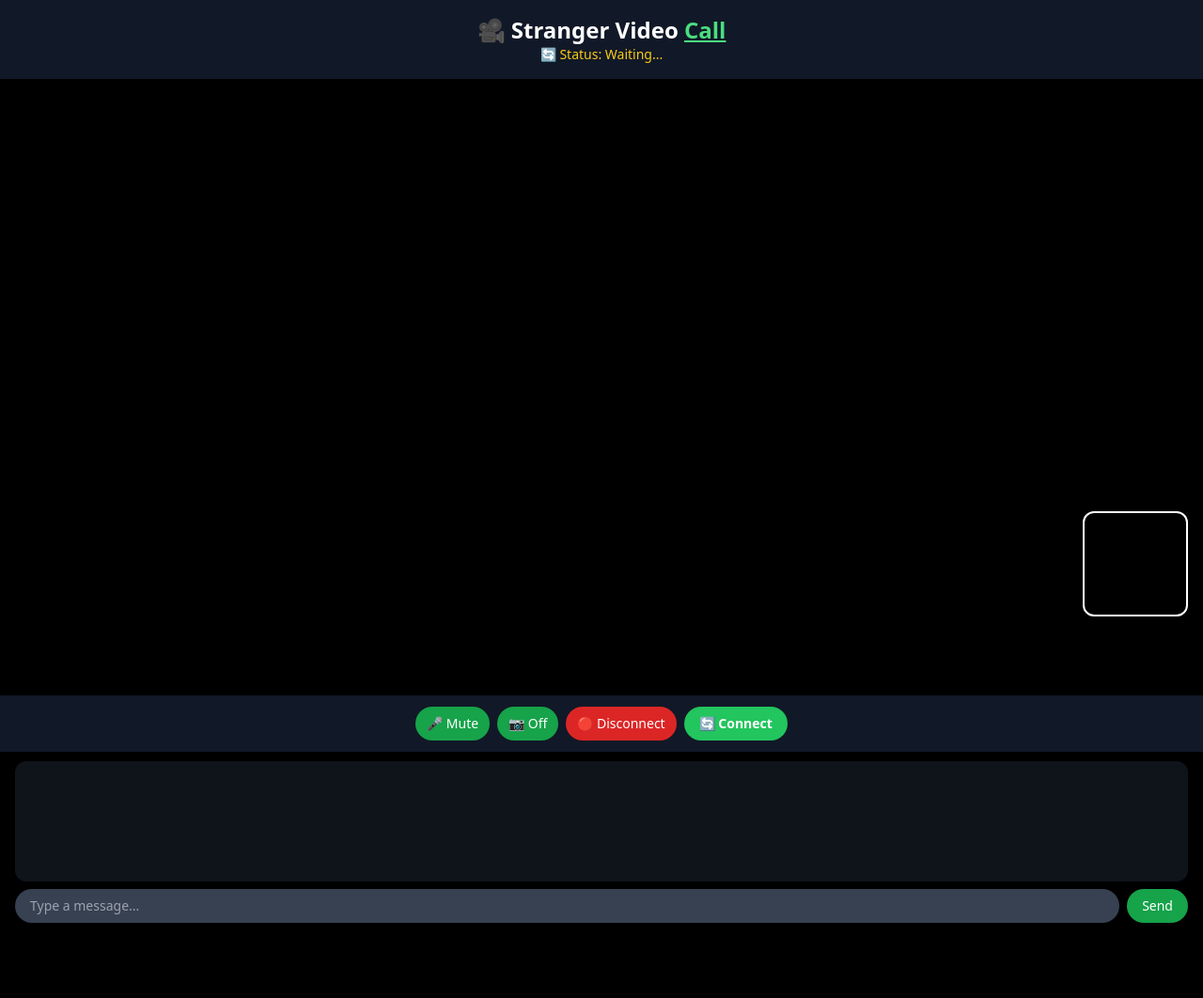
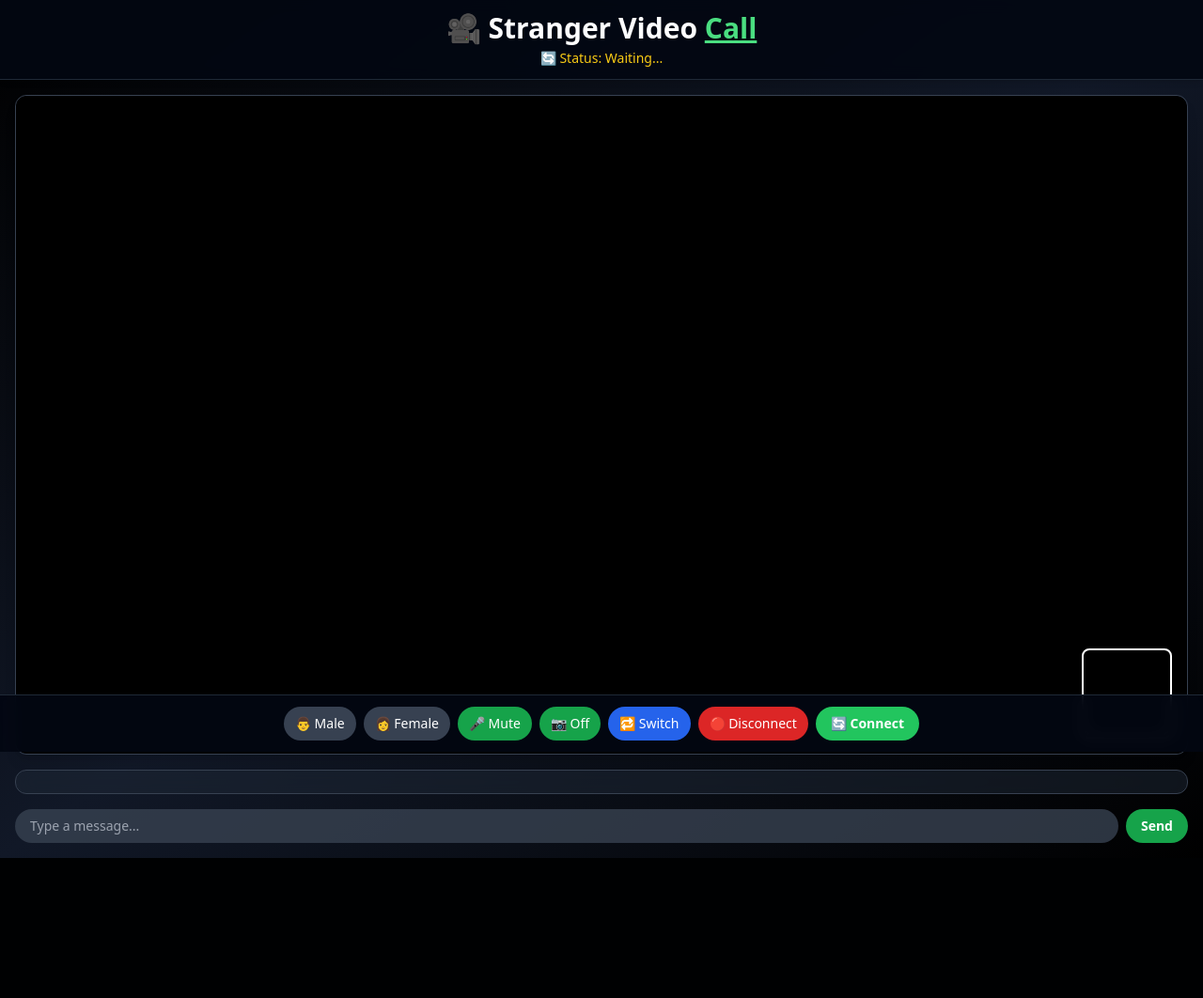
Before and after one commit to Adarshlumi/CHAT_KERALA, a Flask app: page / in a window 1280 px wide. Shown: the whole page at 94% size. After the commit the page ends 913 px from the top, so only its background shows below. Run offline with Flask 3, Linux system fonts and the light colour scheme; some libraries are stand-ins or nearby versions.

Commit message:
Update index.html

```diff
--- a/templates/index.html
+++ b/templates/index.html
@@ -1,68 +1,84 @@
 <!DOCTYPE html>
-<html lang="en">
+<html lang="en" class="scroll-smooth">
 <head>
   <meta charset="UTF-8" />
   <meta name="viewport" content="width=device-width, initial-scale=1.0" />
   <title>Stranger Video Chat</title>
-
-  <!-- Tailwind for styling -->
-  <script src="https://cdn.tailwindcss.com"></script>
   <link rel="manifest" href="/manifest.json" />
   <meta name="theme-color" content="#1db954" />
   <link rel="apple-touch-icon" href="/icons/icon-192.png" />
+  <script src="https://cdn.tailwindcss.com"></script>
   <style>
-    video {
-      border-radius: 1rem;
-      background-color: black;
-    }
-    #chatMessages {
-      max-height: 150px;
-      overflow-y: auto;
-    }
-    #loader {
-      backdrop-filter: blur(4px);
-    }
+    html { -webkit-tap-highlight-color: transparent; }
+    video { background-color: black; }
   </style>
 </head>
-<body class="bg-black text-white min-h-screen flex flex-col justify-between">
+<body class="bg-gradient-to-br from-black via-gray-900 to-black text-white min-h-screen flex flex-col">
 
   <!-- Loader -->
-  <div id="loader" class="fixed inset-0 bg-black bg-opacity-70 flex flex-col items-center justify-center z-50 hidden">
+  <div id="loader" class="fixed inset-0 bg-black/80 backdrop-blur-md flex flex-col items-center justify-center z-50 hidden">
     <div class="w-12 h-12 border-4 border-green-500 border-dashed rounded-full animate-spin mb-4"></div>
-    <p class="text-lg">Finding a stranger...</p>
+    <p class="text-lg font-medium">Finding a stranger...</p>
   </div>
 
   <!-- Header -->
-  <div class="text-center py-4 px-4 bg-gray-900 shadow-md">
-    <h1 class="text-2xl font-bold">🎥 Stranger Video <a href="/admin" class="underline text-green-400">Call</a></h1>
-    <p id="statusBar" class="text-yellow-400 text-sm">🔄 Status: Waiting...</p>
-  </div>
+  <header class="sticky top-0 z-40 bg-gray-950/90 backdrop-blur border-b border-gray-800 px-4 py-3 text-center shadow-md">
+    <h1 class="text-2xl sm:text-3xl font-bold">🎥 Stranger Video <a href="/admin" class="underline text-green-400 hover:text-green-300">Call</a></h1>
+    <p id="statusBar" class="text-yellow-400 text-sm mt-1">🔄 Status: Waiting...</p>
+  </header>
 
-  <!-- Video Section -->
-  <div class="flex-1 flex flex-col gap-4 px-4 py-2">
-    <video id="remoteVideo" autoplay playsinline class="w-full aspect-video shadow"></video>
-    <video id="localVideo" autoplay muted playsinline class="w-28 h-28 rounded-xl shadow-md self-end absolute bottom-36 right-4 border-2 border-white"></video>
-  </div>
+  <!-- Main -->
+  <main class="flex-1 p-4 space-y-4">
+    <!-- Remote Video -->
+    <div class="relative w-full aspect-video overflow-hidden rounded-xl border border-gray-700 shadow-lg">
+      <video id="remoteVideo" autoplay playsinline class="w-full h-full object-cover rounded-xl"></video>
+      <!-- Local Video -->
+      <video id="localVideo" autoplay muted playsinline
+        class="absolute bottom-4 right-4 w-20 h-20 sm:w-24 sm:h-24 rounded-lg border-2 border-white shadow-md object-cover z-10">
+      </video>
+    </div>
 
-  <!-- Chat -->
-  <div class="px-4 pb-20 pt-2">
-    <div id="chatMessages" class="bg-gray-800 bg-opacity-50 p-3 rounded-xl h-32 text-sm space-y-1 overflow-y-auto mb-2"></div>
-    <div class="flex gap-2">
-      <input id="chatInput" type="text" placeholder="Type a message..." class="flex-1 bg-gray-700 px-4 py-2 rounded-full text-sm focus:outline-none" />
-      <button onclick="sendMessage()" class="bg-green-600 hover:bg-green-500 px-4 py-2 rounded-full text-sm">Send</button>
+    <!-- Chat Messages -->
+    <section class="bg-gray-800/50 backdrop-blur-md rounded-xl border border-gray-700 p-3 space-y-2 max-h-[30vh] overflow-y-auto text-sm scroll-smooth" id="chatMessages"></section>
+
+    <!-- Chat Input -->
+    <div class="flex flex-col sm:flex-row gap-2">
+      <input id="chatInput" type="text" placeholder="Type a message..."
+        class="w-full bg-gray-700/80 px-4 py-2 rounded-full text-xs sm:text-sm text-white placeholder-gray-400 focus:outline-none focus:ring-2 focus:ring-green-500 transition" />
+      <button onclick="sendMessage()"
+        class="bg-green-600 hover:bg-green-500 px-4 py-2 rounded-full text-xs sm:text-sm font-semibold transition whitespace-nowrap w-full sm:w-auto">
+        Send
+      </button>
     </div>
-  </div>
+  </main>
 
-  <!-- Controls Sticky Bottom -->
-  <div class="fixed bottom-0 inset-x-0 bg-gray-900 p-3 flex flex-wrap justify-center gap-2 shadow-md z-40">
-    <button onclick="toggleMic()" id="micBtn" class="bg-green-600 hover:bg-green-500 px-3 py-2 rounded-full text-sm">🎤 Mute</button>
-    <button onclick="toggleCam()" id="camBtn" class="bg-green-600 hover:bg-green-500 px-3 py-2 rounded-full text-sm">📷 Off</button>
-    <button onclick="disconnectCall()" class="bg-red-600 hover:bg-red-500 px-3 py-2 rounded-full text-sm">🔴 Disconnect</button>
-    <button id="stopFindingBtn" class="bg-yellow-600 hover:bg-yellow-500 px-3 py-2 rounded-full text-sm hidden">⛔ Stop</button>
-    <button onclick="findStranger()" class="bg-green-500 hover:bg-green-600 px-4 py-2 rounded-full text-sm font-semibold">🔄 Connect</button>
-  </div>
+  <!-- Footer Buttons -->
+  <footer class="fixed bottom-0 inset-x-0 bg-gray-950/90 backdrop-blur border-t border-gray-800 shadow-inner p-3 z-50">
+    <div class="flex flex-wrap gap-2 justify-center sm:justify-center">
 
-  <!-- Socket + Logic -->
+      <!-- Gender Buttons -->
+      <div class="flex gap-2">
+        <button onclick="selectGender('male')" id="maleBtn" class="bg-gray-700 px-3 py-1.5 rounded-full text-xs sm:text-sm">👨 Male</button>
+        <button onclick="selectGender('female')" id="femaleBtn" class="bg-gray-700 px-3 py-1.5 rounded-full text-xs sm:text-sm">👩 Female</button>
+      </div>
+
+      <!-- Action Buttons -->
+      <button onclick="toggleMic()" id="micBtn"
+        class="bg-green-600 hover:bg-green-500 px-3 py-1.5 rounded-full text-xs sm:text-sm">🎤 Mute</button>
+      <button onclick="toggleCam()" id="camBtn"
+        class="bg-green-600 hover:bg-green-500 px-3 py-1.5 rounded-full text-xs sm:text-sm">📷 Off</button>
+      <button onclick="switchCamera()" id="switchCamBtn"
+        class="bg-blue-600 hover:bg-blue-500 px-3 py-1.5 rounded-full text-xs sm:text-sm">🔁 Switch</button>
+      <button onclick="disconnectCall()"
+        class="bg-red-600 hover:bg-red-500 px-3 py-1.5 rounded-full text-xs sm:text-sm">🔴 Disconnect</button>
+      <button id="stopFindingBtn"
+        class="bg-yellow-600 hover:bg-yellow-500 px-3 py-1.5 rounded-full text-xs sm:text-sm hidden">⛔ Stop</button>
+      <button onclick="findStranger()"
+        class="bg-green-500 hover:bg-green-600 px-4 py-2 rounded-full text-xs sm:text-sm font-semibold">🔄 Connect</button>
+    </div>
+  </footer>
+
+  <!-- Scripts -->
   <script src="https://cdn.socket.io/4.3.2/socket.io.min.js"></script>
   <script>
     const socket = io();
@@ -80,24 +96,62 @@
     const stopFindingBtn = document.getElementById('stopFindingBtn');
 
     let isMicOn = true, isCamOn = true;
+    let currentFacingMode = 'user'; // front cam
+    let selectedGender = ''; // 'male' or 'female'
 
     function updateStatus(msg, color = "text-yellow-400") {
       statusBar.textContent = `🔄 Status: ${msg}`;
       statusBar.className = `text-sm ${color}`;
     }
 
+    function selectGender(gender) {
+      selectedGender = gender;
+      document.getElementById('maleBtn').classList.remove('bg-green-600', 'text-white');
+      document.getElementById('femaleBtn').classList.remove('bg-green-600', 'text-white');
+
+      const selectedBtn = gender === 'male' ? 'maleBtn' : 'femaleBtn';
+      document.getElementById(selectedBtn).classList.add('bg-green-600', 'text-white');
+    }
+
     async function getMedia() {
-      localStream = await navigator.mediaDevices.getUserMedia({ video: true, audio: true });
+      if (localStream) {
+        localStream.getTracks().forEach(track => track.stop());
+      }
+
+      localStream = await navigator.mediaDevices.getUserMedia({
+        video: { facingMode: currentFacingMode },
+        audio: true
+      });
+
       localVideo.srcObject = localStream;
+
+      if (peerConnection) {
+        const videoTrack = localStream.getVideoTracks()[0];
+        const audioTrack = localStream.getAudioTracks()[0];
+        const senders = peerConnection.getSenders();
+
+        if (videoTrack && senders[0]) senders[0].replaceTrack(videoTrack);
+        if (audioTrack && senders[1]) senders[1].replaceTrack(audioTrack);
+      }
+    }
+
+    async function switchCamera() {
+      currentFacingMode = currentFacingMode === 'user' ? 'environment' : 'user';
+      await getMedia();
     }
 
     async function findStranger() {
+      if (!selectedGender) {
+        alert("Please select your gender before connecting.");
+        return;
+      }
+
       chatMessages.innerHTML = '';
       loader.classList.remove("hidden");
       stopFindingBtn.classList.remove("hidden");
       updateStatus("Searching...");
       await getMedia();
-      socket.emit('find_stranger');
+      socket.emit('find_stranger', { gender: selectedGender });
     }
 
     function sendMessage() {
```
